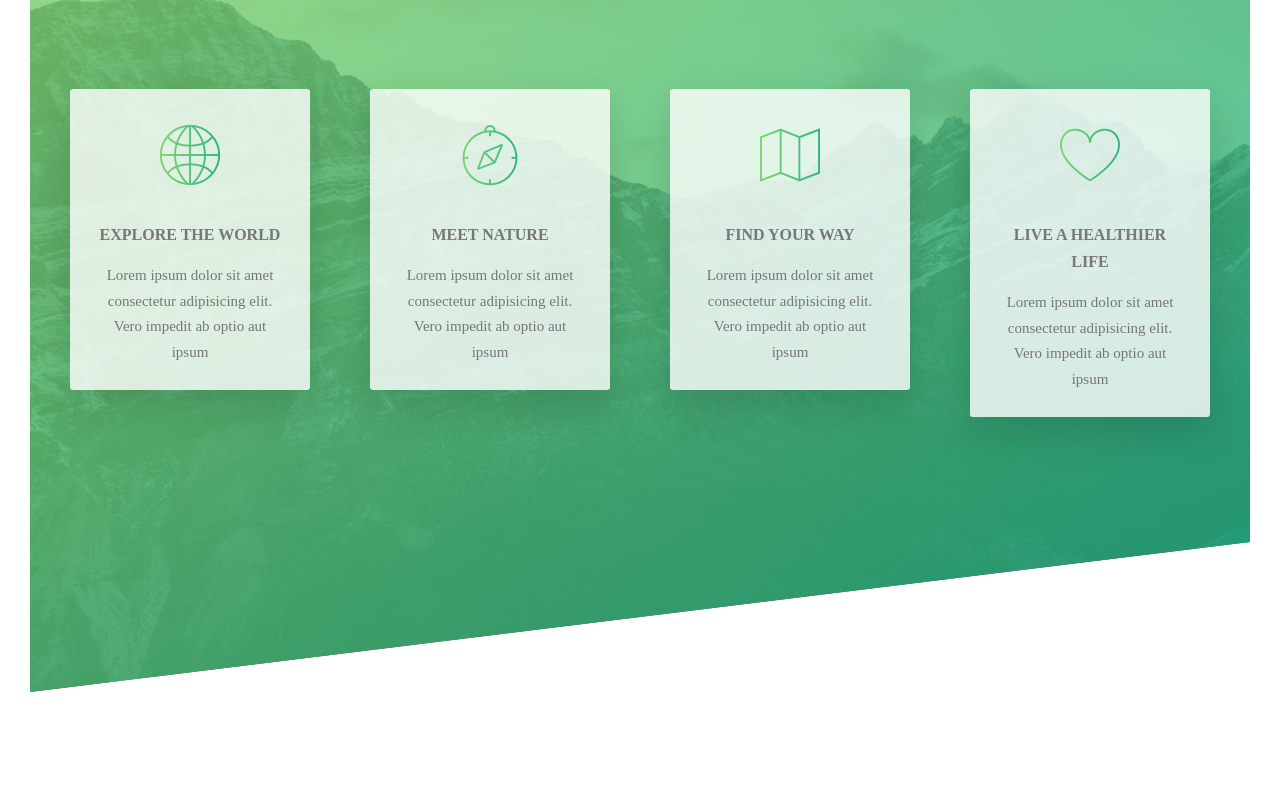
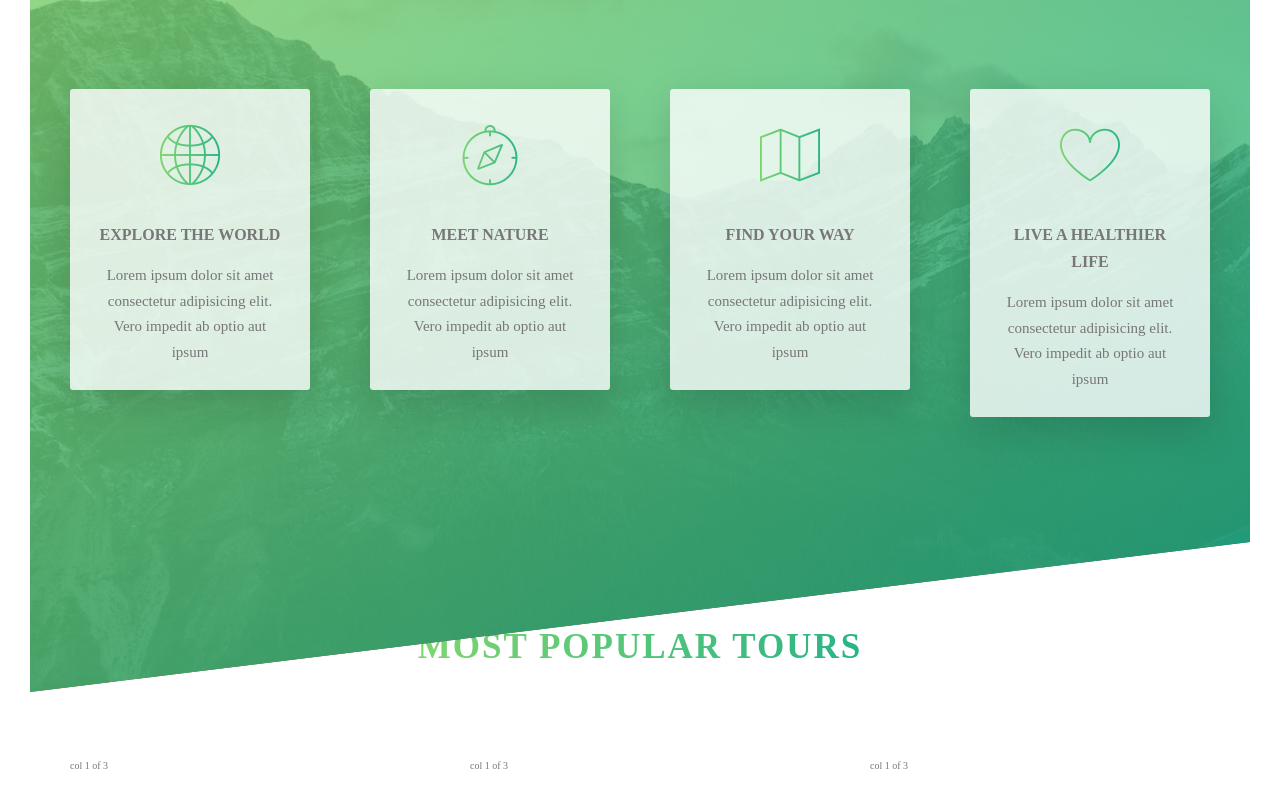
Before and after one commit to sahlminkok/Natours, a website: page index.html in a window 1280 px wide. Shown: the part 1595-2399 px from the top of the page. Before the commit the page ends 2287 px from the top, so only its background shows below. Drawn offline with Linux system fonts and the light colour scheme.

Commit message:
Add markup for section tours

```diff
--- a/index.html
+++ b/index.html
@@ -117,6 +117,24 @@
           </div>
         </div>
       </section>
+      <section class="section-tours">
+        <div class="u-center-text u-margin-bottom-big">
+          <h2 class="heading-secondary">
+            Most popular tours
+          </h2>
+        </div>
+        <div class="row">
+          <div class="col-1-of-3">
+            col 1 of 3
+          </div>
+          <div class="col-1-of-3">
+            col 1 of 3
+          </div>
+          <div class="col-1-of-3">
+            col 1 of 3
+          </div>
+        </div>
+      </section>
     </main>
 
     <!-- <section class="grid-test">
```
